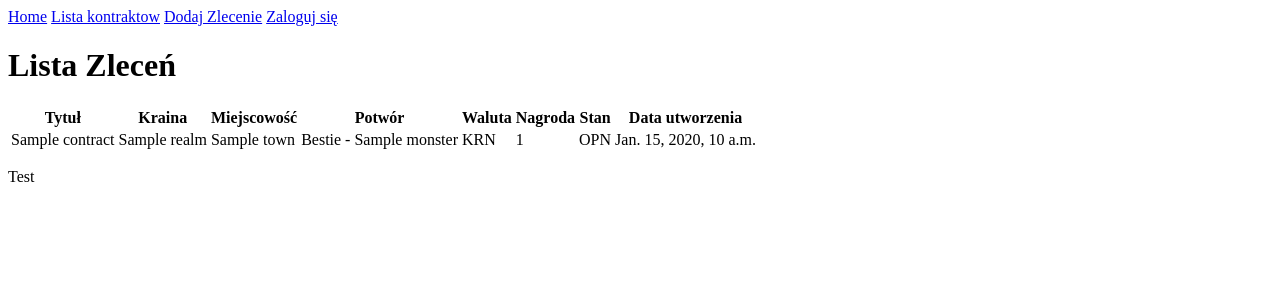
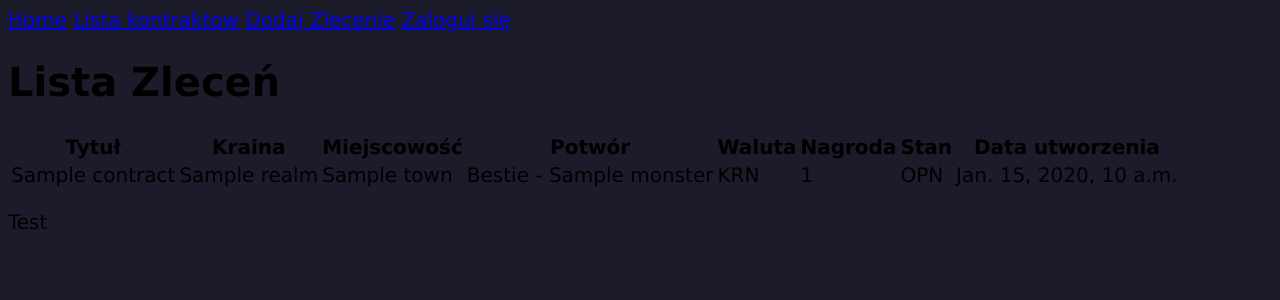
Before and after one commit to PiotrZurynski/witcher-app, a Django app: page /contract/list in a window 1280 px wide. Shown: the top 300 px of the page. Run offline with Django 5.2, Linux system fonts and the light colour scheme; tables that the repository leaves empty hold one stand-in row (values such as "Sample post").

Commit message:
Added static loader to base.html and add simple css to body tag

```diff
--- a/witcher/contracts/static/contracts/style.css
+++ b/witcher/contracts/static/contracts/style.css
@@ -0,0 +1,5 @@
+body{
+    background-color: #1b1b2a;
+    font-family: Verdana;
+    font-size:20px;
+}
--- a/witcher/contracts/templates/contracts/base.html
+++ b/witcher/contracts/templates/contracts/base.html
@@ -1,3 +1,4 @@
+{% load static %}
 <!DOCTYPE html>
 <html lang="en">
 <head>
@@ -6,6 +7,7 @@
     <title>
         {% block title %}Zlecenia Wiedźmińskie{% endblock %}
     </title>
+    <link rel="stylesheet" href="{% static 'contracts/style.css' %}">
 </head>
 <body>
     <nav>
--- a/witcher/witcher/settings.py
+++ b/witcher/witcher/settings.py
@@ -55,7 +55,7 @@ ROOT_URLCONF = 'witcher.urls'
 TEMPLATES = [
     {
         'BACKEND': 'django.template.backends.django.DjangoTemplates',
-        'DIRS': [],
+        'DIRS': [BASE_DIR / "templates"],
         'APP_DIRS': True,
         'OPTIONS': {
             'context_processors': [
```
